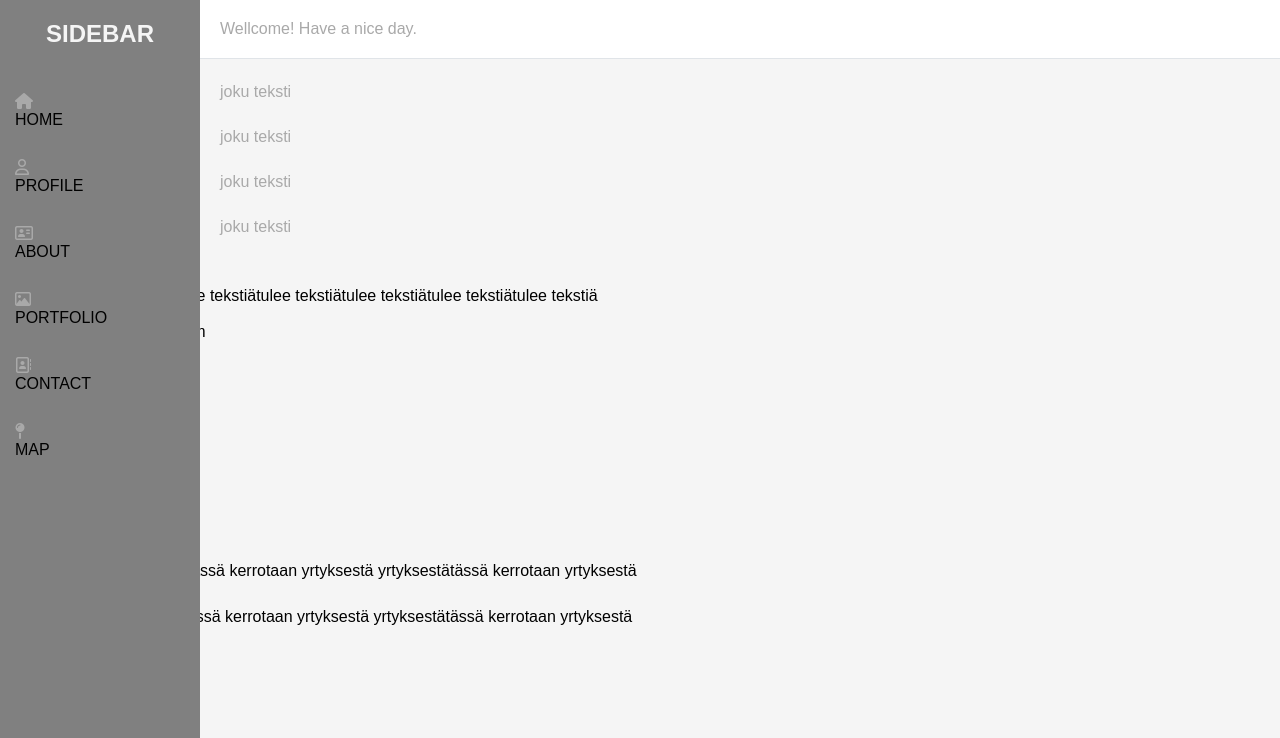
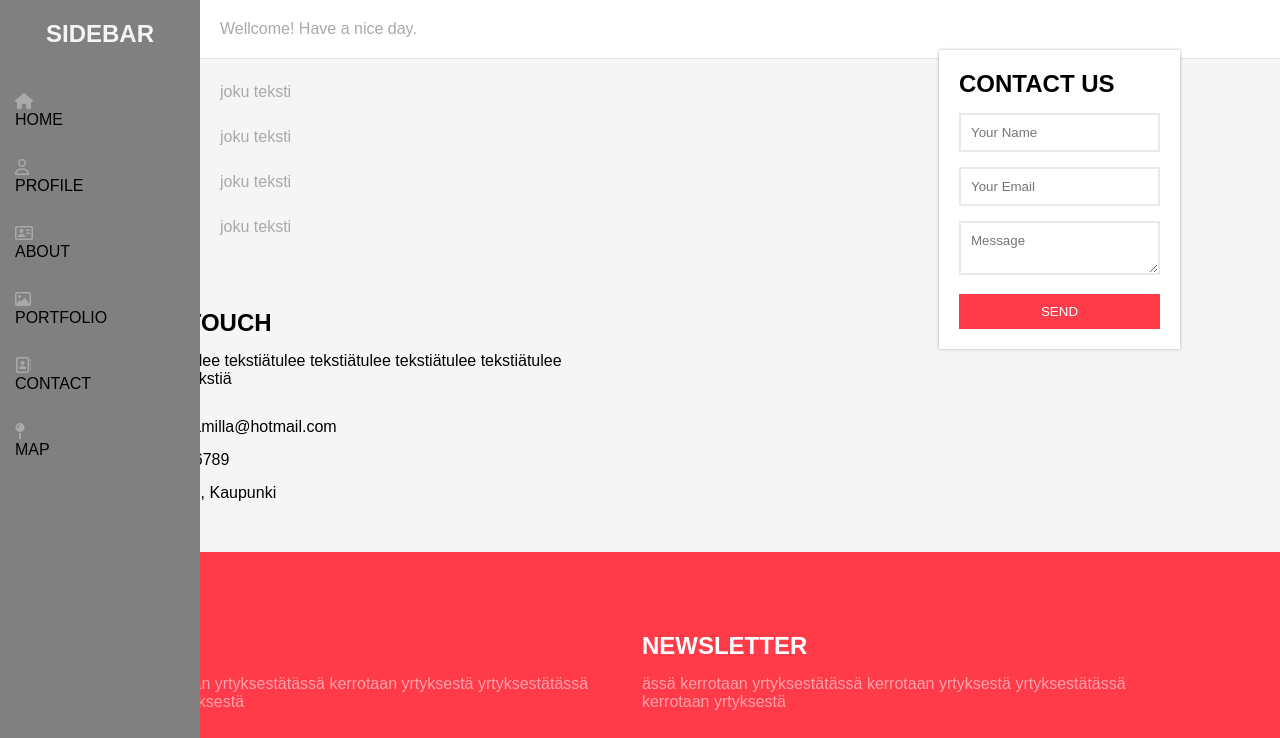
Before and after one commit to BomanC/testisivu, a plain HTML site: page index.html in a window 1280 px wide. Shown: the top 738 px of the page. Drawn offline with Linux system fonts and the light colour scheme.

Commit message:
index.html

```diff
--- a/style.css
+++ b/style.css
@@ -98,6 +98,103 @@ body{
     margin-bottom: 20px;
 }
 
+.contact_top{
+    padding: 50px 100px;
+    width: 100%;
+    padding-right: 150px;
+}
+
+.contact_bottom{
+    background: #ff3b49;
+    padding: 80px 100px 50px;
+}
+
+.contact_top .get_in_touch,
+.contact_top .address{
+    width: 50%;
+    margin-right: 30px;
+}
+
+.contact_top .get_in_touch,
+.contact_top .info,
+.contact_bottom .about{
+    margin-bottom: 30px;
+}
+
+h2,
+.contact_top .address ul li:not(:last-child){
+    margin-bottom: 15px;
+}
+
+.contact_top .address ul li,
+.contact_bottom .info,
+.contact_bottom .nav_links ul{
+    display: flex;
+}
+
+.contact_bottom .info,
+.contact_bottom .nav_links ul{
+    justify-content: space-between;
+}
+
+.contact_top .address ul li .icon,
+.contact_bottom .nav_links ul li {
+    margin-right: 15px;
+}
+
+.contact_bottom h2,
+.contact_bottom .nav_links ul li a {
+    color: #fff;
+}
+
+.contact_bottom p{
+    color: #fea1ab;
+}
+
+.contact_bottom .nav_links ul li a:hover{
+    text-decoration: underline;
+}
+
+.contact_form{
+    position: absolute;
+    top: 50px;
+    right: 100px;
+    background-color: #fff;
+    box-shadow: 0 0 3px rgba(0,0,0,0.3);
+    padding: 20px;
+}
+
+.contact_form .input_field:not(:last-child){
+    margin-bottom: 15px;
+    width: 100%;
+}
+
+.contact_form .input_field input,
+.contact_form .input_field textarea{
+    width: 100%;
+    padding: 10px;
+    border: 2px solid #e9e9e9;
+    transition: all 0.5s ease;
+}
+
+.contact_form .input_field button{
+    width: 100%;
+    padding: 10px;
+    border: 0;
+    background: #ff3b49;
+    color: #fff;
+    cursor: pointer;
+    transition: all 0.5s ease;
+}
+
+.contact_form .input_field button:hover{
+    opacity: 0.8;
+}
+
+.contact_form .input_field input:focus,
+.contact_form .input_field textarea:focus{
+    border-color: #ff3b49;
+}
 @media screen and (max-widht:424px) {
    .wrapper {
     display: flex;
```
